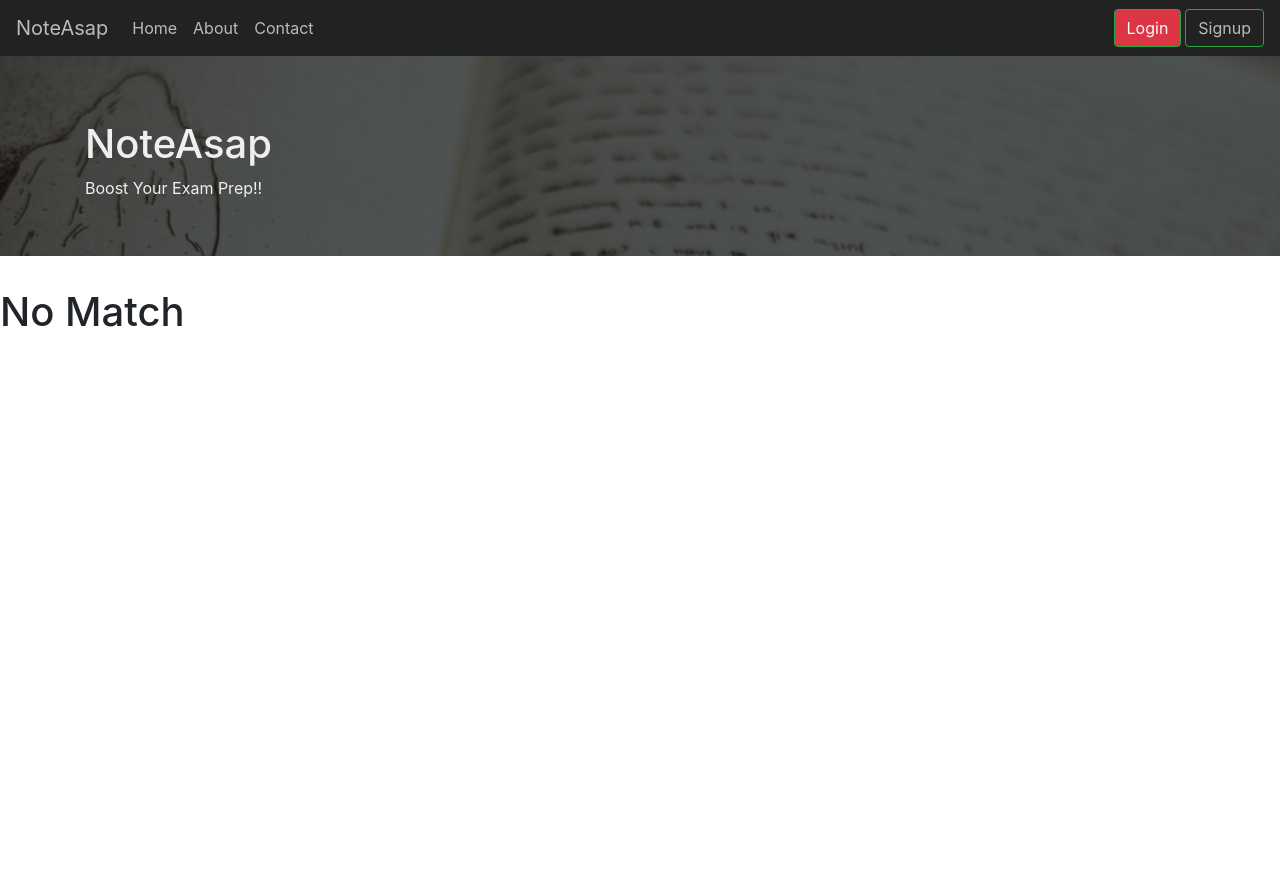
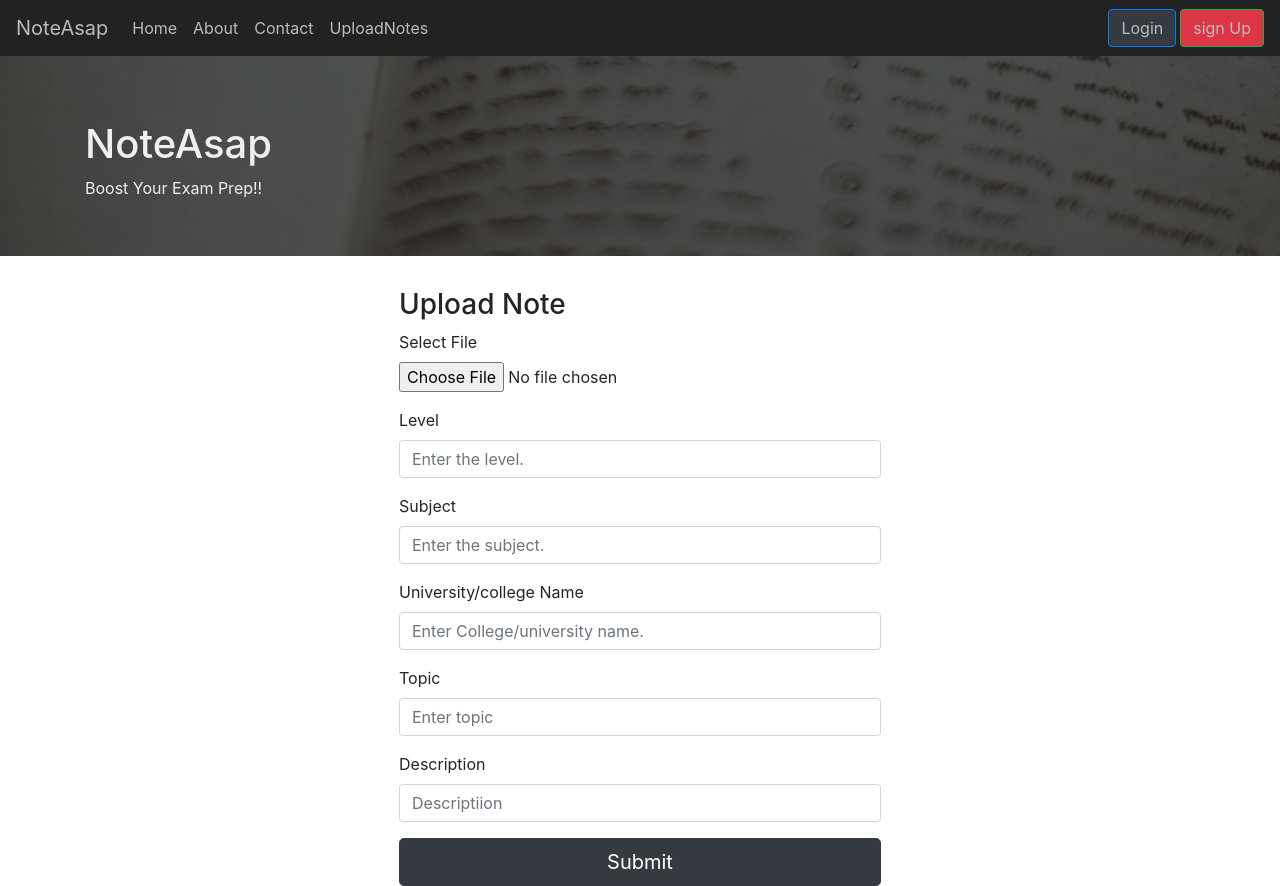
Before and after one commit to Gopa11313/NoteAsap-website-, a React (Create React App) app in the folder frontend/: page /upload in a window 1280 px wide. Before the commit the page ends 800 px from the top, so only its background shows below. Built offline with nearby package versions, Linux system fonts and the light colour scheme.

Commit message:
donw with get notes in home page

```diff
--- a/frontend/src/App.js
+++ b/frontend/src/App.js
@@ -9,6 +9,7 @@ import Topheader from './Header/Topheader'
 import { Jumbotron } from './Body/Jumbotron';
 import {Login}  from './Pages/Login'
 import {Signup} from './Pages/Signup'
+import {UploadNote} from './Body/UploadNote'
 import React from 'react';
 function App() {
   return (
@@ -22,6 +23,7 @@ function App() {
             <Route path="/contact" component={Contact} />
             <Route path="/login" component={Login} />
             <Route path="/signup" component={Signup} />
+            <Route path="/upload" component={UploadNote} />
             <Route component={NoMatch} />
           </Switch>
       </BrowserRouter>
--- /dev/null
+++ b/frontend/src/Body/Display.js
@@ -0,0 +1,45 @@
+import { Component } from "react";
+import Axios from "axios"
+import axios from "axios";
+class Display extends Component {
+    state = {
+        notes: [],
+        config:{
+            headers:{'authorization':`Bearer ${localStorage.getItem('token')}`}
+        }
+
+    }
+    componentDidMount() {
+        axios.get("http://localhost:90/get/notes",this.state.config)
+            .then((response) => {
+               // console.log(response.data.data)
+                this.setState({
+                    notes: response.data.data
+                })
+            })
+            .catch((err)=>{
+                console.log(err.response)
+            })
+    }
+    render() {
+        return (
+            <div className="container">
+                <div className="row">
+                    {
+                        this.state.notes.map((b) => {
+                            return (
+                                <div className="col-md-4">
+                                  <h2>{b.topic}</h2>
+                                  <p>{b.discription}</p>
+                                </div>
+                            )
+                        })
+                    }
+
+                    { }
+                </div>
+            </div>
+        )
+    }
+}
+export default Display;
--- a/frontend/src/Body/JoinBody.js
+++ b/frontend/src/Body/JoinBody.js
@@ -1,4 +1,5 @@
 import React from "react";
+import { Link } from "react-router-dom";
 
 const JoinBody = () => {
     return (
@@ -7,7 +8,7 @@ const JoinBody = () => {
         <div className="container py-6 py-md-7 py-lg-12 text-center" style={{"padding-top": "12rem !important",
         "padding-bottom": "12rem !important;"}}>
             <h2 className="font-weight-bold mb-4">Get help with your classes</h2>
-            <Button href="/signup" className="btn btn-primary cta-signup-bottom">Sign Up</Button>
+            <button  className="btn btn-primary cta-signup-bottom"><Link to="/signup">Sign Up</Link></button>
         </div>
     </div>
     );
--- /dev/null
+++ b/frontend/src/Body/UploadNote.js
@@ -0,0 +1,76 @@
+import { Component } from "react";
+import { Container, Form, Button } from 'react-bootstrap'
+import Axios from 'axios'
+export class UploadNote extends Component {
+    state={
+        "file":"",
+        "level":"",
+        "subject":"",
+        "c_name":"",
+        "topic":"",
+        "description":"",
+        "userId":localStorage.getItem('id'),
+        config:{
+            headers:{'authorization':`Bearer ${localStorage.getItem('token')}`}
+        }
+    }
+    changeHandler=(e)=>{
+        this.setState({
+            [e.target.name] : e.target.value
+        })
+    }
+    UploadNote=(e)=>{
+        e.preventDefault();
+        Axios.post("http://localhost:90/upload/note/with/file",this.state)
+        .then((response)=>{
+            console.log(response);
+            alert("OK")
+        })
+        .catch((err)=>{
+            console.log(err.response)
+            alert("here")
+        })
+    }
+    render() {
+        return (
+            <Container style={{"width":"40%"}}>
+                <h3>Upload Note</h3>
+                <Form>
+                    <Form.Group>
+                        <Form.File id="exampleFormControlFile1" label="Select File" name="file" value={this.setState.file} onChange={this.changeHandler} />
+                    </Form.Group>
+                    <Form.Group >
+                        <Form.Label>Level</Form.Label>
+                        <Form.Control type="text" className="form-control" name="level" value={this.setState.level} onChange={this.changeHandler}
+                            placeholder="Enter the level." />
+                    </Form.Group>
+                    <Form.Group >
+                        <Form.Label>Subject</Form.Label>
+                        <Form.Control type="text" className="form-control" name="subject" value={this.setState.subject} onChange={this.changeHandler}
+                            placeholder="Enter the subject." />
+                    </Form.Group>
+                    <Form.Group >
+                        <Form.Label>University/college Name</Form.Label>
+                        <Form.Control type="text" className="form-control" name="c_name" value={this.setState.c_name} onChange={this.changeHandler}
+                            placeholder="Enter College/university name." />
+                    </Form.Group>
+
+                    <Form.Group >
+                        <Form.Label>Topic</Form.Label>
+                        <Form.Control type="text" name="topic" value={this.setState.topic} onChange={this.changeHandler} placeholder="Enter topic" />
+                    </Form.Group>
+
+                    <Form.Group >
+                        <Form.Label>Description</Form.Label>
+                        <Form.Control type="text"rows="4" name="description" value={this.setState.description} onChange={this.changeHandler} placeholder="Descriptiion" />
+                    </Form.Group>
+
+                    <Button className="btn btn-dark btn-lg btn-block" variant="primary" type="submit" onClick={this.UploadNote}>
+                        Submit
+                    </Button>
+                </Form>
+            </Container>
+        )
+    }
+}
+export default UploadNote;
--- a/frontend/src/Header/Navigation.js
+++ b/frontend/src/Header/Navigation.js
@@ -40,10 +40,15 @@ export class Navigation extends Component {
                                     <Link to="/contact">Contact</Link>
                                 </Nav.Link>
                             </Nav.Item>
+                            <Nav.Item>
+                                <Nav.Link>
+                                    <Link to="/upload">UploadNotes</Link>
+                                </Nav.Link>
+                            </Nav.Item>
                         </Nav>
                         <Form inline>
-                            <Button href='/login' className="ml-1 btn-danger text-light" variant="outline-success" to='/login'>Login</Button>
-                            <Button href='/signup' className="ml-1 " variant="outline-success" to='/signup'>Signup</Button>
+                            <Button className="ml-1 bg-dark text-light" ><Link to="/login">Login</Link></Button>
+                            <Button className="ml-1 btn-danger" variant="outline-success"><Link to="/signUp">sign Up</Link></Button>
                         </Form>
                     </Navbar.Collapse>
                 </Navbar>
--- a/frontend/src/Pages/Home.js
+++ b/frontend/src/Pages/Home.js
@@ -2,10 +2,12 @@ import React from 'react'
 import CardBody from '../Body/CardBody'
 import Footer from '../Footer/Footer'
 import JoinBody from '../Body/JoinBody'
+import Display from '../Body/Display'
 export const Home = () => (
     <div>
        <CardBody/>
        <JoinBody/>
+       <Display/>
         <Footer />
     </div>
 
--- a/frontend/src/Pages/Login.js
+++ b/frontend/src/Pages/Login.js
@@ -28,7 +28,10 @@ const Styles = styled.div`
 export class Login extends Component {
     state = {
         "email": "",
-        "password": ""
+        "password": "",
+        config:{
+            headers:{'authorization':`Bearer ${localStorage.getItem('token')}`}
+        }
     }
     changeHandler = (e) => {
         this.setState({
@@ -39,12 +42,12 @@ export class Login extends Component {
         e.preventDefault();
         Axios.post("http://localhost:90/user/login", this.state)
             .then((response) => {
-                console.log(response);
-                alert("OK")
+                console.log(response.data.id);
+                localStorage.setItem('token',response.data.token)
+                localStorage.setItem('id',response.data.id)
             })
             .catch((err) => {
                 console.log(err.response)
-                alert("here")
             })
     }
     render() {
--- a/frontend/src/Pages/Signup.js
+++ b/frontend/src/Pages/Signup.js
@@ -1,9 +1,10 @@
 import { Component } from "react";
 import { Container, Form, Button } from 'react-bootstrap'
+import Footer from '../Footer/Footer'
 import Axios from 'axios'
 export class Signup extends Component {
     state={
-        "name":"",
+        name1:"",
         "email":"",
         "password":"",
         "con_password":""
@@ -14,8 +15,14 @@ export class Signup extends Component {
         })
     }
     RegitserUserInfo=(e)=>{
+       const data = {
+           name : this.state.name1,
+           email : this.state.email,
+           password : this.state.password,
+           con_password : this.state.con_password
+       }
         e.preventDefault();
-        Axios.post("http://localhost:90/user/add",this.state)
+        Axios.post("http://localhost:90/user/add",data)
         .then((response)=>{
             console.log(response);
             alert("OK")
@@ -27,12 +34,13 @@ export class Signup extends Component {
     }
     render() {
         return (
+            <>
             <Container style={{"width":"40%"}}>
                 <h3>Register</h3>
                 <Form>
                 <Form.Group >
                         <Form.Label>Full name</Form.Label>
-                        <Form.Control type="text" className="form-control" name="name" value={this.setState.name}  onChange={this.changeHandler}
+                        <Form.Control type="text" className="form-control" name="name1" value={this.setState.name1}  onChange={this.changeHandler}
                         placeholder="Enter full name"/>
                     </Form.Group>
                     <Form.Group >
@@ -61,7 +69,10 @@ export class Signup extends Component {
                     Already registered <a href="/login">log in?</a>
                 </p>
                 </Form>
+
             </Container>
+             <Footer/>
+             </>
         )
     }
 }
```
Also changed, not shown: frontend/src/Body/Container.js (deleted, +0 -38 lines).
